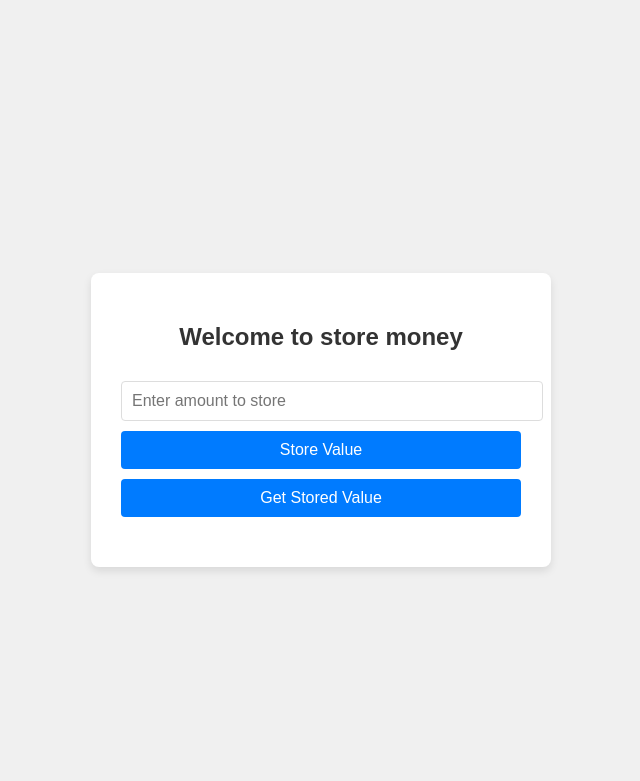
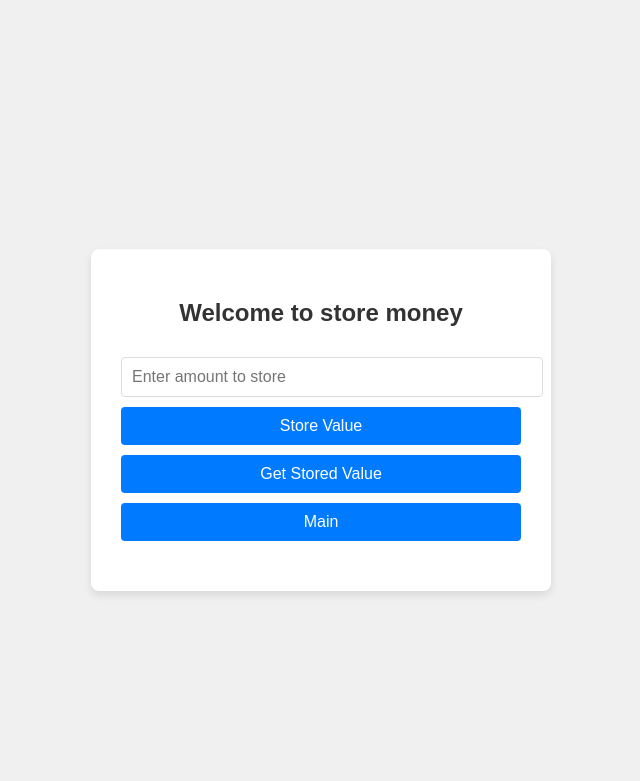
Before and after one commit to tabula-rasa16/SC6013-DApp, a Flask app: page /store_money in a window 1280 px wide. Shown: the top 781 px of the page, without its empty margins (319-959 px from the left). Run offline with Flask 3, Linux system fonts and the light colour scheme; some libraries are stand-ins or nearby versions.

Commit message:
update 3

```diff
--- a/templates/store_money.html
+++ b/templates/store_money.html
@@ -41,14 +41,29 @@
             font-size: 16px;
         }
 
-        button {
+        button, .backToMainBtn   {
             background-color: #007bff;
             color: white;
             border: none;
             cursor: pointer;
         }
 
-        button:hover {
+        /* .backToMainBtn {
+            background-color: #007bff;
+            color: white;
+            border: none;
+            cursor: pointer;
+        } */
+
+        /* .backToMainBtn:hover {
+            background-color: #0056b3;
+        }  */
+
+        button:hover, .backToMainBtn:hover {
+            background-color: #0056b3;
+        }
+
+        hover {
             background-color: #0056b3;
         }
 
@@ -83,6 +98,9 @@
         <input type="number" id="moneyInput" placeholder="Enter amount to store">
         <button class="btn" onclick="storeValue()">Store Value</button>
         <button class="btn" onclick="getValue()">Get Stored Value</button>
+        <form action="/" method="post">
+            <input class="backToMainBtn" type="submit" value="Main">
+        </form>
         <p id="storedValue"></p>
         <p id="status"></p>
     </div>
--- a/templates/transfer_money.html
+++ b/templates/transfer_money.html
@@ -13,6 +13,10 @@
 <p id="view_payee_id"></p>
 <p id="view_amount_id"></p>
 <br><br>
+
+<form action="/" method="post">
+	<input type="submit" value="Main">
+</form>
 
 <script src="https://cdn.jsdelivr.net/npm/web3@1.5.2/dist/web3.min.js"></script>
 <script>
```
